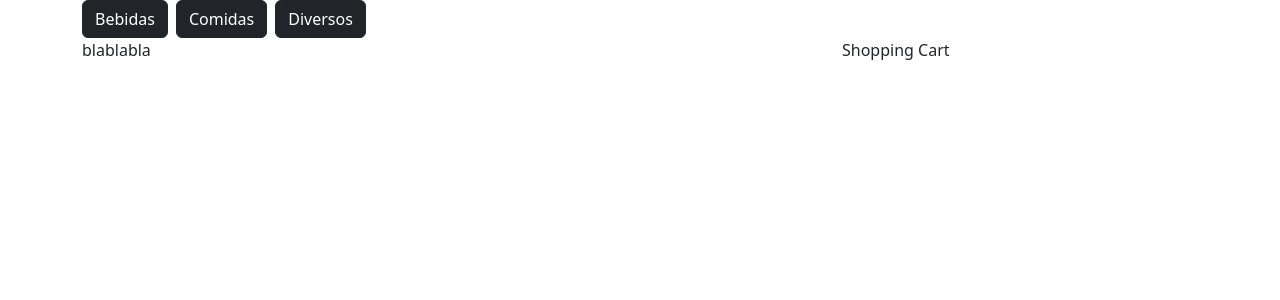
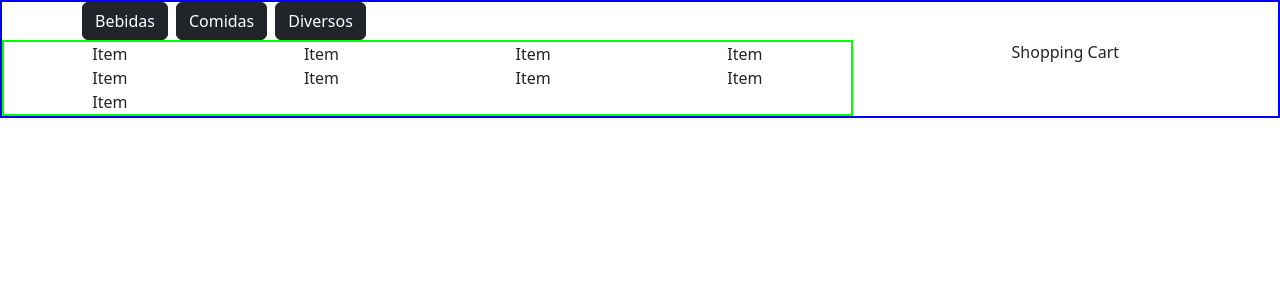
Before and after one commit to GoncaloGil/presale-pos-app, a React (Create React App) app: page / in a window 1280 px wide. Shown: the top 300 px of the page. Built offline with nearby package versions, Linux system fonts and the light colour scheme.

Commit message:
TypeScript renames & MUI init

```diff
--- a/src/App.js
+++ /dev/null
@@ -1,24 +0,0 @@
-import './App.css';
-import HeaderTabs from './components/HeaderTabs';
-import ProductsGrid from './components/ProductsGrid'
-import ShoppingCart from './components/ShoppingCart'
-
-function App() {
-  return (
-    <>
-      <HeaderTabs />
-      <div class="container">
-        <div class="row">
-          <div class="col-8">
-            <ProductsGrid />
-          </div>
-          <div class="col-4">
-            <ShoppingCart />
-          </div>
-        </div>
-      </div>
-    </>
-  );
-}
-
-export default App;
--- a/src/App.css
+++ b/src/App.scss
@@ -1,5 +1,14 @@
 .App {
   text-align: center;
+  border: 2px solid blue;
+
+  .AppHeader {
+    outline: 2px solid pink;
+  }
+
+  .AppContainer {
+    outline: 2px solid orange;
+  }
 }
 
 .App-logo {
@@ -32,6 +41,7 @@
   from {
     transform: rotate(0deg);
   }
+
   to {
     transform: rotate(360deg);
   }
--- /dev/null
+++ b/src/App.tsx
@@ -0,0 +1,39 @@
+import { Grid } from '@mui/material';
+import React from 'react';
+import './App.scss';
+import HeaderTabs from './components/HeaderTabs';
+import { ProductsGrid } from './components/ProductsGrid'
+import ShoppingCart from './components/ShoppingCart'
+
+function App() {
+  return (
+    <div className="App">
+      <Grid container>
+        <Grid item xs={12}>
+          <HeaderTabs />
+        </Grid>
+        <Grid item xs={12} md={8}>
+          <ProductsGrid />
+        </Grid>
+        <Grid item xs={12} md={4}>
+          <ShoppingCart />
+        </Grid>
+      </Grid>
+      {/* <div className="AppHeader">
+        <HeaderTabs />
+      </div> */}
+      {/* <div className="AppContainer container">
+        <div className="row">
+          <div className="col-8">
+            <ProductsGrid />
+          </div>
+          <div className="col-4">
+            <ShoppingCart />
+          </div>
+        </div>
+      </div> */}
+    </div>
+  );
+}
+
+export default App;
--- a/src/components/HeaderTabs.js
+++ /dev/null
@@ -1,21 +0,0 @@
-function HeaderTabs() {
-  const tabs = ['Bebidas', 'Comidas', 'Diversos'];
-
-  return (
-    <div class="container" >
-      <div class="row">
-        <div class="btn-toolbar" role="toolbar" aria-label="Toolbar with button groups" >
-          {tabs.map((tabItem) => (
-            <div class="btn-group me-2" role="group">
-              <button type="button" class="btn btn-dark">
-                {tabItem}
-              </button>
-            </div>
-          ))}
-        </div>
-      </div>
-    </div>
-  )
-}
-
-export default HeaderTabs;
--- /dev/null
+++ b/src/components/HeaderTabs.tsx
@@ -0,0 +1,23 @@
+import React from "react";
+
+function HeaderTabs() {
+  const tabs = ['Bebidas', 'Comidas', 'Diversos'];
+
+  return (
+    <div className="container" >
+      <div className="row">
+        <div className="btn-toolbar" role="toolbar" aria-label="Toolbar with button groups" >
+          {tabs.map((tabItem) => (
+            <div className="btn-group me-2" role="group">
+              <button type="button" className="btn btn-dark">
+                {tabItem}
+              </button>
+            </div>
+          ))}
+        </div>
+      </div>
+    </div>
+  )
+}
+
+export default HeaderTabs;
--- a/src/components/ProductsGrid.js
+++ /dev/null
@@ -1,5 +0,0 @@
-function ProductsGrid() {
-    return <text> blablabla</text>
-}
-
-export default ProductsGrid
--- /dev/null
+++ b/src/components/ProductsGrid/ProductsGrid.scss
@@ -0,0 +1,3 @@
+.ProductsGrid {
+    outline: 2px solid red;
+}
--- /dev/null
+++ b/src/components/ProductsGrid/ProductsGrid.tsx
@@ -0,0 +1,33 @@
+import { Grid } from "@mui/material"
+import React, { ReactNode } from "react"
+import "./ProductsGrid.scss";
+
+const Product = ({ children, imgSrc }: { children: ReactNode; imgSrc?: string; }) => <span>
+  {children}
+  <img src={imgSrc}/>
+</span>
+
+export function ProductsGrid() {
+  return <Grid container style={{border: "2px solid lime"}}>
+    <Grid item xs={12} md={6} lg={3}>Item</Grid>
+    <Grid item xs={12} md={6} lg={3}>Item</Grid>
+    <Grid item xs={12} md={6} lg={3}>Item</Grid>
+    <Grid item xs={12} md={6} lg={3}>Item</Grid>
+    <Grid item xs={12} md={6} lg={3}>Item</Grid>
+    <Grid item xs={12} md={6} lg={3}>Item</Grid>
+    <Grid item xs={12} md={6} lg={3}>Item</Grid>
+    <Grid item xs={12} md={6} lg={3}>Item</Grid>
+    <Grid item xs={12} md={6} lg={3}>Item</Grid>
+  </Grid>
+  //   return <Grid className="ProductsGrid" container spacing={2}>
+  //   <Grid xs={8}>
+  //     <Product imgSrc="/">A</Product>
+  //   </Grid>
+  //   <Grid xs={4}>
+  //     <Product>B</Product>
+  //   </Grid>
+  //   <Grid xs={4}>
+  //     <Product>C</Product>
+  //   </Grid>
+  // </Grid>
+}
--- /dev/null
+++ b/src/components/ProductsGrid/index.ts
@@ -0,0 +1 @@
+export * from "./ProductsGrid";
--- a/src/components/ShoppingCart.js
+++ b/src/components/ShoppingCart.tsx
@@ -1,3 +1,5 @@
+import React from "react"
+
 function ShoppingCart() {
     return <text> Shopping Cart</text>
 }
--- a/src/index.js
+++ b/src/index.tsx
@@ -1,19 +1,21 @@
-import React from 'react';
-import ReactDOM from 'react-dom/client';
+import React, { StrictMode } from 'react';
+import { createRoot } from 'react-dom/client';
 import './index.css';
 import App from './App';
-import reportWebVitals from './reportWebVitals';
+// import reportWebVitals from './reportWebVitals';
 import 'bootstrap/dist/css/bootstrap.min.css';
 import 'bootstrap/dist/js/bootstrap.bundle.min';
 
-const root = ReactDOM.createRoot(document.getElementById('root'));
+const elem = document.getElementById('root');
+
+const root = createRoot(elem as any);
 root.render(
-  <React.StrictMode>
+  <StrictMode>
     <App />
-  </React.StrictMode>
+  </StrictMode>
 );
 
 // If you want to start measuring performance in your app, pass a function
 // to log results (for example: reportWebVitals(console.log))
 // or send to an analytics endpoint. Learn more: https://bit.ly/CRA-vitals
-reportWebVitals();
+// reportWebVitals();
--- a/src/reportWebVitals.js
+++ b/src/reportWebVitals.tsx
@@ -1,4 +1,4 @@
-const reportWebVitals = onPerfEntry => {
+const reportWebVitals = (onPerfEntry?: any) => {
   if (onPerfEntry && onPerfEntry instanceof Function) {
     import('web-vitals').then(({ getCLS, getFID, getFCP, getLCP, getTTFB }) => {
       getCLS(onPerfEntry);
```
